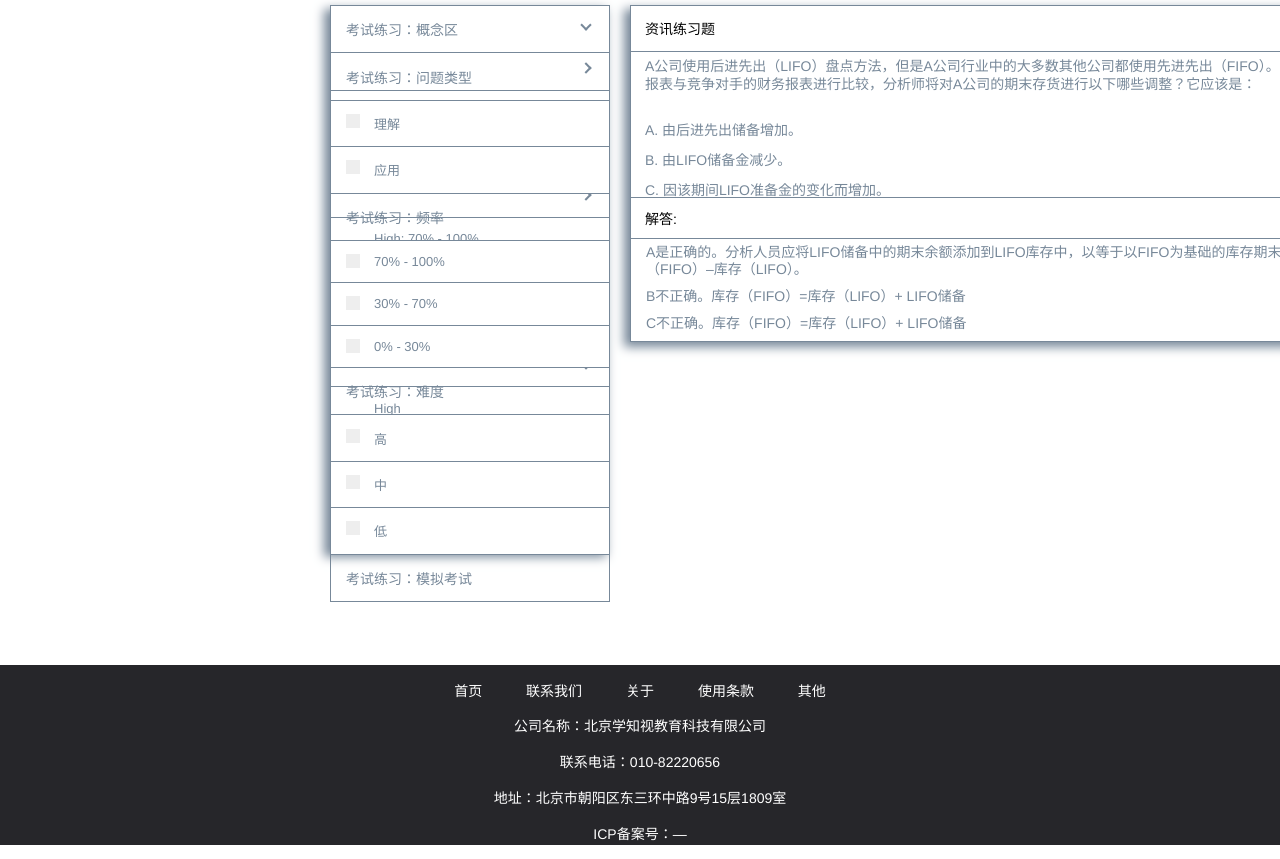
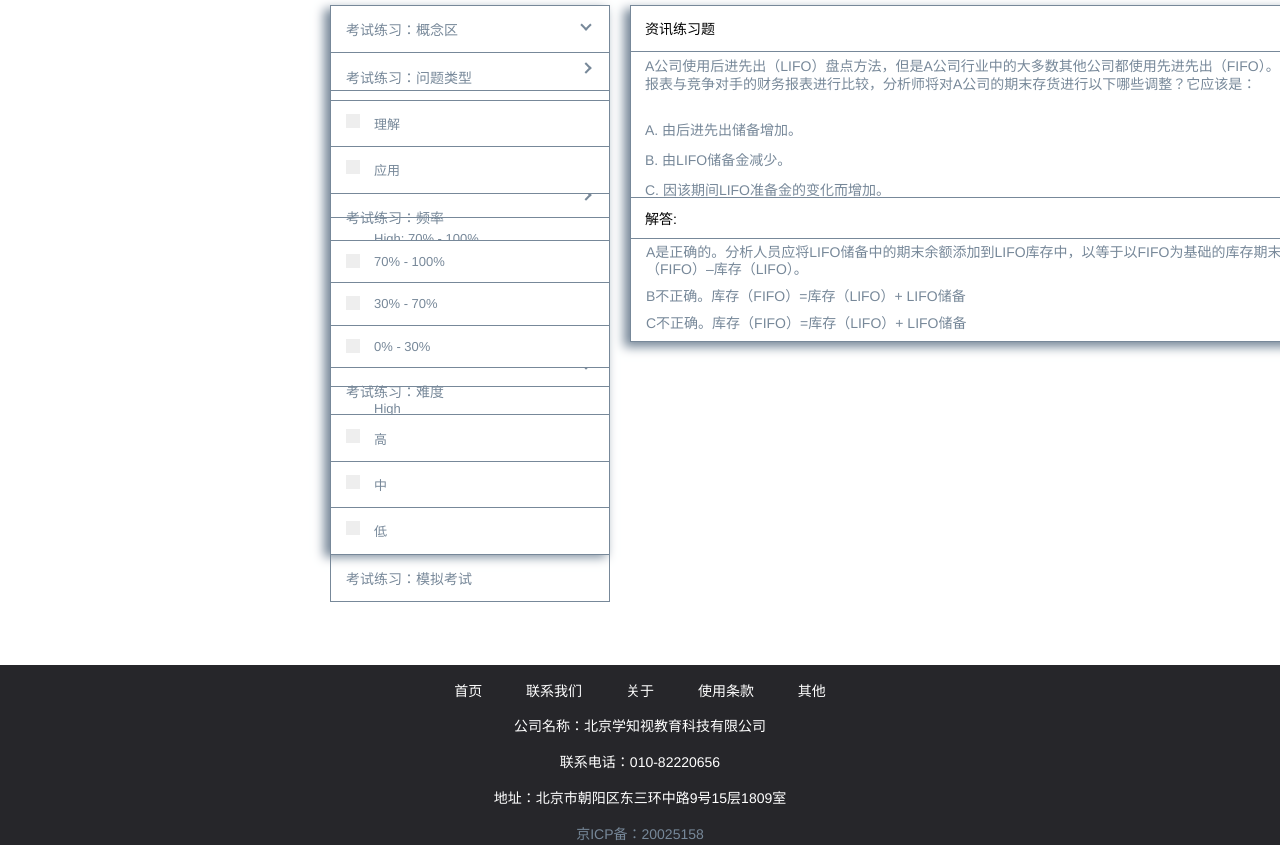
Before and after one commit to richard-li-2015/richard-li-2015.github.io, a plain HTML site: page index.html in a window 1280 px wide. Shown: the part 845-1704 px from the top of the page. Drawn offline with Linux system fonts and the light colour scheme.

Commit message:
Add files via upload

```diff
--- a/index.html
+++ b/index.html
@@ -258,7 +258,7 @@
                 公司名称：北京学知视教育科技有限公司<br/><br/>
                 联系电话：010-82220656<br/><br/>
                 地址：北京市朝阳区东三环中路9号15层1809室<br/><br/>
-                ICP备案号：—<br/><br/>
+                <a href="http://beian.miit.gov.cn/" target="_blank">京ICP备：20025158</a><br/><br/>
             </li>
         </ul>
 
```
